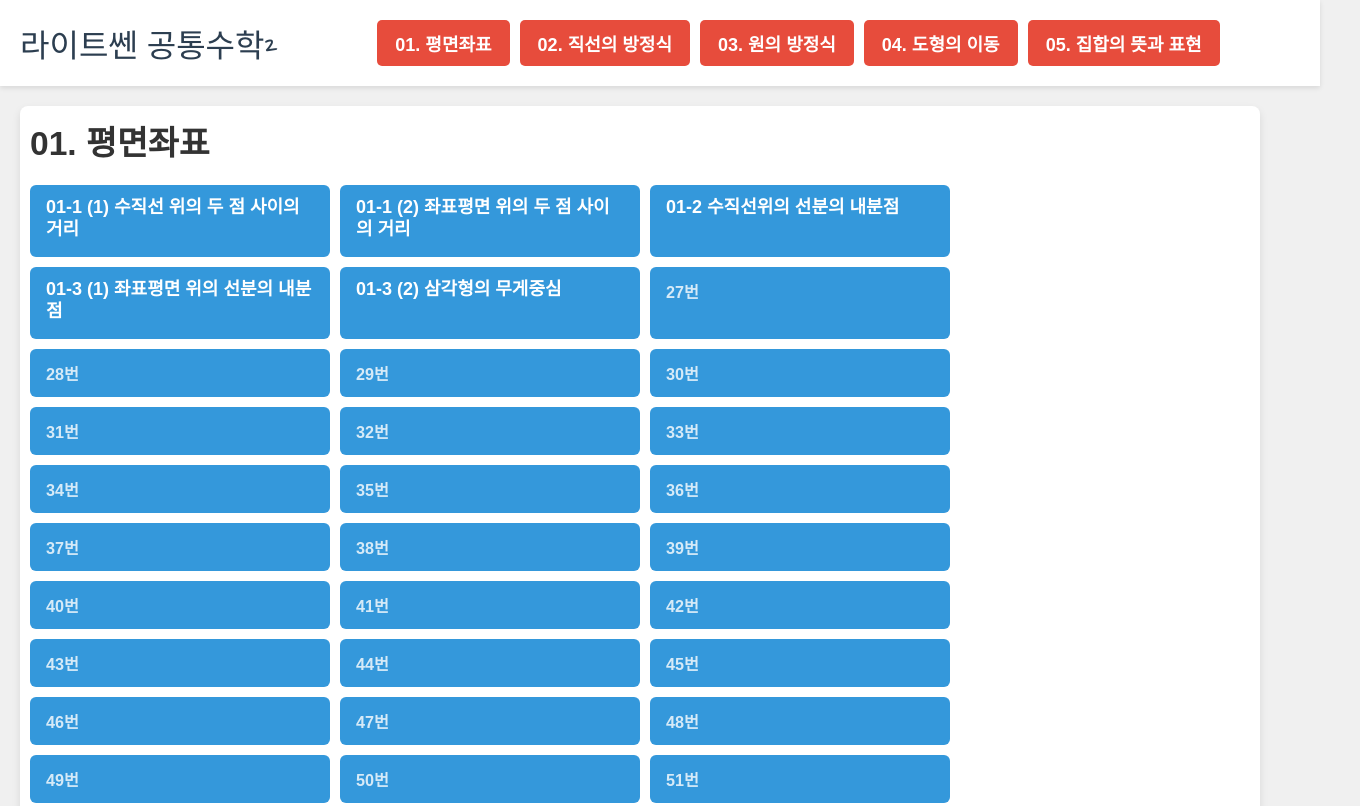
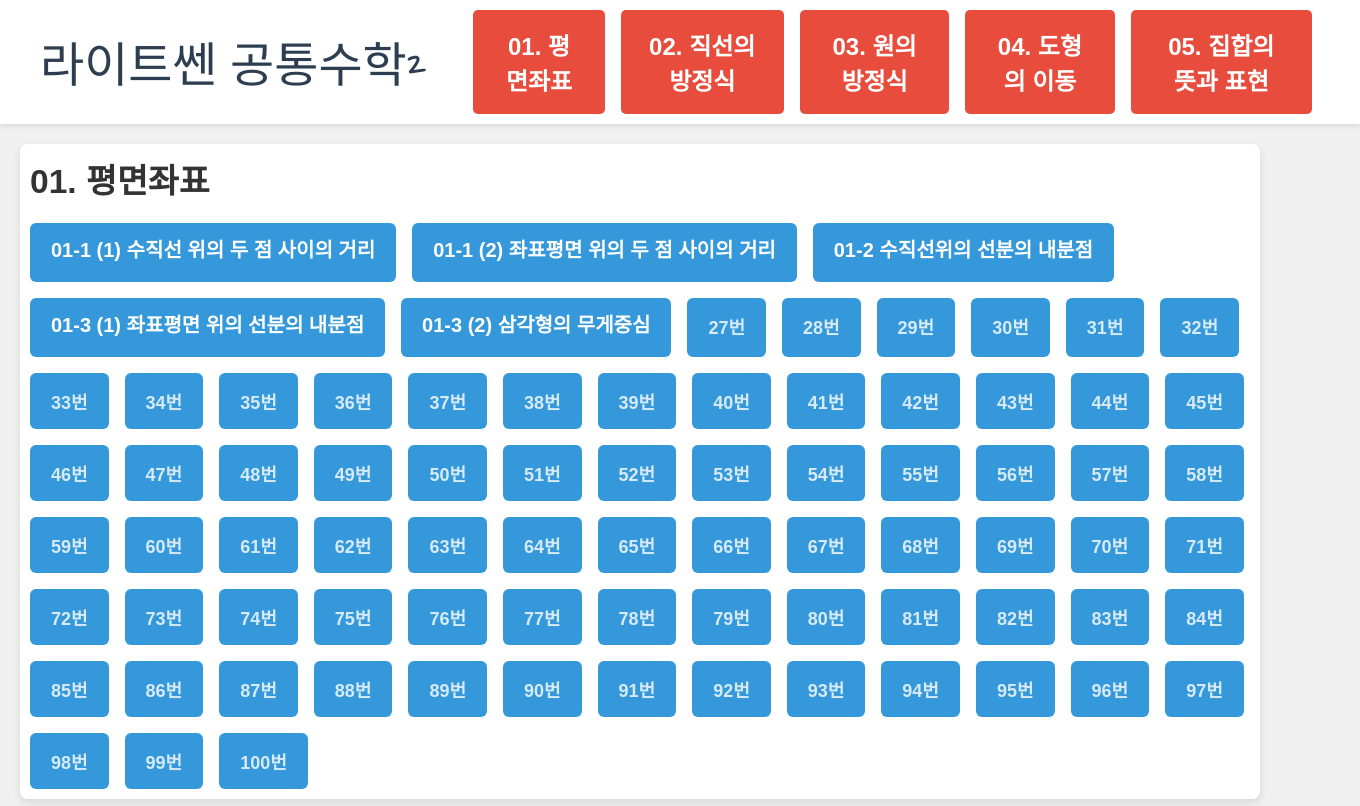
Before and after one commit to sorrism00/Lightssen, a plain HTML site: page index.html in a window 1280 px wide. Shown: the top 806 px of the page, 1360 px wide, since content can reach past the window. Drawn offline with Linux system fonts and the light colour scheme.

Commit message:
Update index.html

```diff
--- a/index.html
+++ b/index.html
@@ -12,18 +12,15 @@
             font-family: Arial, sans-serif;
             margin: 0;
             background-color: #f0f0f0;
-            box-sizing: border-box; /* 모든 요소에 box-sizing 적용하여 패딩, 보더가 너비에 포함되도록 함 */
         }
 
         .header {
             width: 100%;
             background-color: #fff;
             box-shadow: 0 2px 5px rgba(0, 0, 0, 0.1);
-            padding: 10px 20px; /* PC에서도 좌우 패딩을 줄여 좀 더 모이는 느낌 */
+            padding: 10px 40px;
             display: flex;
-            align-items: center; /* 세로 중앙 정렬 */
-            justify-content: center; /* 헤더의 모든 요소(타이틀, 버튼 그룹)를 중앙 정렬 */
-            flex-wrap: wrap; /* 요소들이 공간이 부족할 때 줄바꿈되도록 함 */
+            align-items: center;
             position: sticky;
             top: 0;
             z-index: 1000;
@@ -31,39 +28,29 @@
 
         .header-title {
             font-family: 'Nanum Pen Script', cursive;
-            font-size: 2.0em; /* 글자 크기 살짝 감소 */
+            font-size: 3em;
             color: #2c3e50;
-            margin-right: 20px; /* 버튼과의 간격 조절 */
-            white-space: nowrap; /* 제목은 PC에서 한 줄 유지 */
-            text-align: center; /* 텍스트 중앙 정렬 */
+            margin-right: 40px;
+            white-space: nowrap;
         }
 
         .button-container {
             display: flex;
-            flex-grow: 0; /* **이 컨테이너는 더 이상 공간을 채우기 위해 늘어나지 않음** */
-            justify-content: center; /* **버튼들을 이 컨테이너 내에서 중앙 정렬** */
-            flex-wrap: wrap; /* 버튼들이 공간이 부족할 때 줄바꿈되도록 함 */
-            /*max-width: 900px;*/ /* (선택 사항) 버튼 그룹의 최대 너비 설정 */
-            margin: 0 auto; /* 버튼 컨테이너 자체를 수평 중앙 정렬 */
-            padding: 5px 0; /* 상하 패딩 추가하여 제목과의 간격 확보 */
+            flex-grow: 1;
         }
 
         .header-button {
-            flex-grow: 0; /* **버튼 개별적으로 공간을 채우기 위해 늘어나지 않도록 함** */
-            padding: 10px 18px; /* 패딩 감소 */
-            margin: 5px; /* 버튼 간 마진 감소 */
-            font-size: 18px; /* 글자 크기 감소 */
+            flex-grow: 1;
+            padding: 17px 25px;
+            margin: 0 8px;
+            font-size: 24px; /* 기존 20px + 4px */
             font-weight: bold;
             color: #fff;
             background-color: #e74c3c;
             border: none;
             border-radius: 5px;
             cursor: pointer;
-            text-align: center;
-            white-space: nowrap; /* 버튼 텍스트가 줄바꿈되지 않도록 */
             transition: background-color 0.3s ease;
-            min-width: 120px; /* 버튼의 최소 너비 설정 (너무 작아지지 않게) */
-            box-sizing: border-box;
         }
 
         .header-button:hover {
@@ -102,13 +89,13 @@
         .video-button-container {
             display: flex;
             flex-wrap: wrap;
-            gap: 10px; /* 비디오 버튼 간격 감소 */
-            justify-content: flex-start; /* 큰 화면에서는 좌측 정렬 유지 */
+            gap: 16px;
+            justify-content: flex-start;
         }
 
         .video-button {
-            padding: 12px 16px; /* 패딩 감소 */
-            font-size: 18px; /* 글자 크기 감소 */
+            padding: 15px 21px;
+            font-size: 20px; /* 기존 20px - 2px */
             font-weight: bold;
             color: #fff;
             background-color: #3498db;
@@ -121,10 +108,6 @@
             align-items: flex-start;
             text-align: left;
             transition: background-color 0.3s ease;
-            box-sizing: border-box;
-            flex-basis: calc(33.333% - 10px); /* 약 3열 레이아웃 (gap 포함) */
-            max-width: 300px; /* 너무 넓어지는 것을 방지 */
-            min-width: 100px; /* 너무 작아지는 것을 방지 */
         }
 
         .video-button:hover {
```
